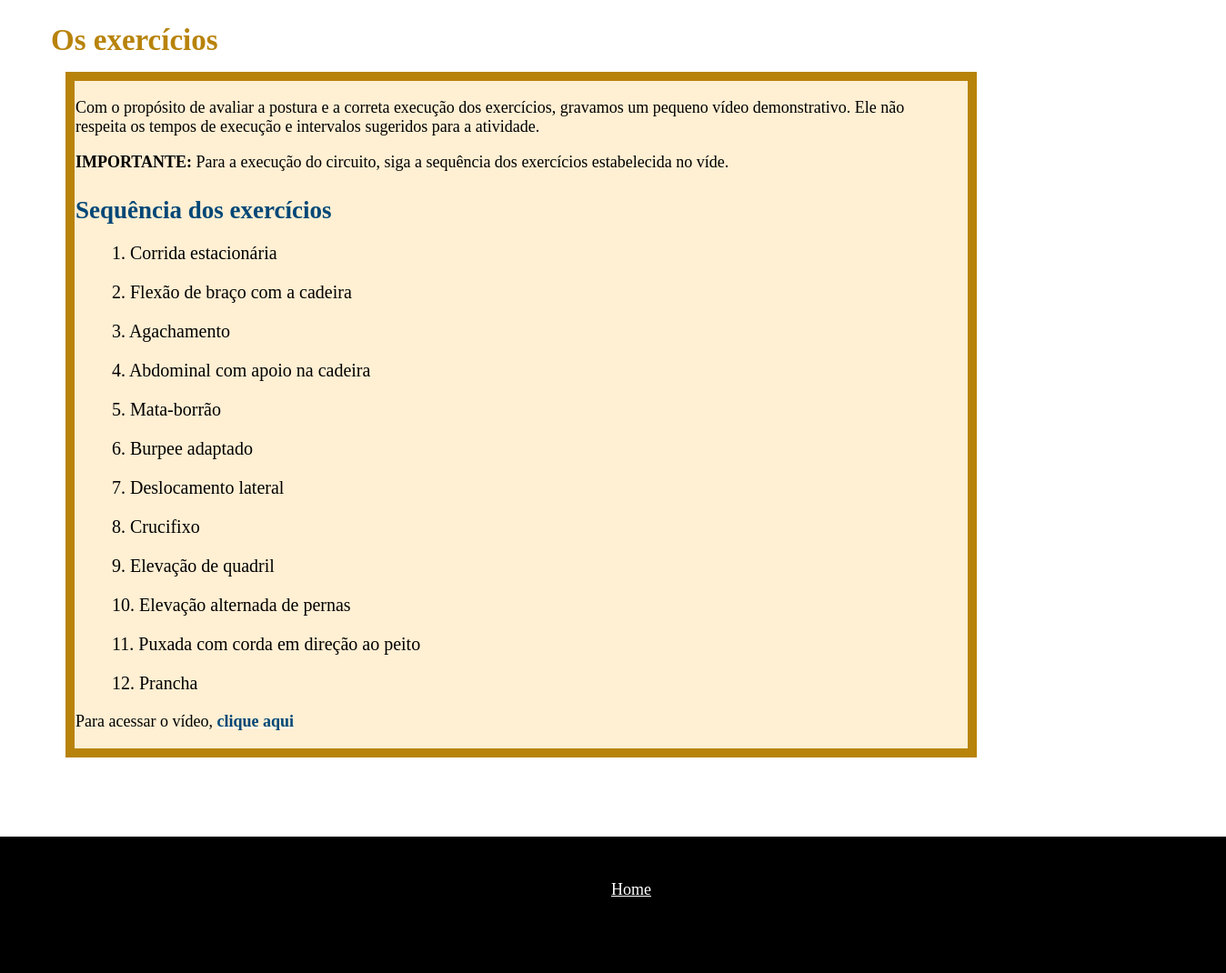
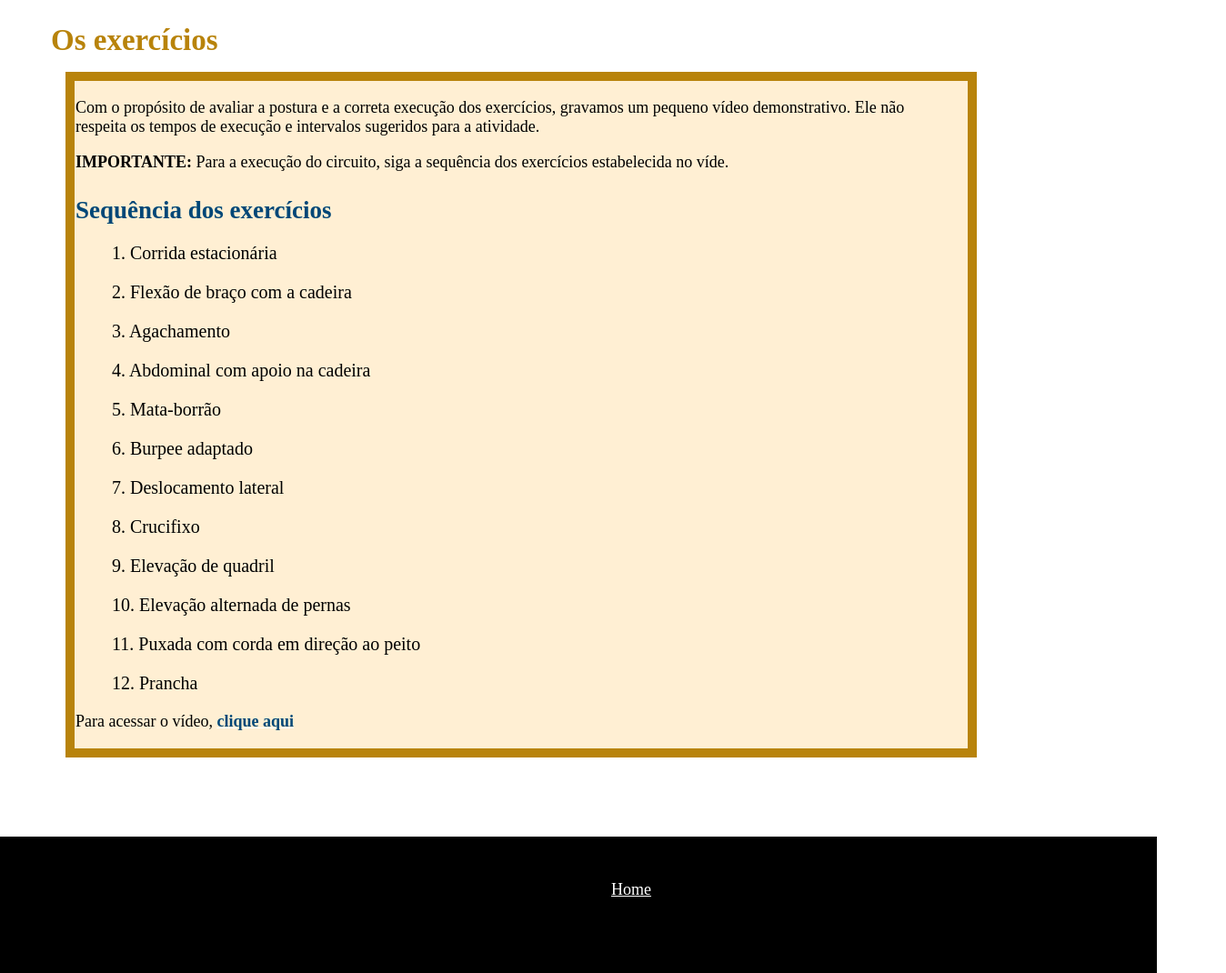
Before and after one commit to Luana1f-ifc/projeto-integrador, a plain HTML site: page classificaçao.html in a window 1280 px wide. Shown: the part 3034-4104 px from the top of the page at 91% size, 1348 px wide, since content can reach past the window. Drawn offline with Linux system fonts and the light colour scheme.

Commit message:
Update classificaçao.css

```diff
--- a/classificaçao.css
+++ b/classificaçao.css
@@ -241,7 +241,7 @@ span-5{
 /*rodapé*/
 
 footer{
-    width: 1348px;/*aumenta lado*/
+    width: 2000 rem;/*aumenta lado*/
     height: 150px;
     background: black;
 
```
